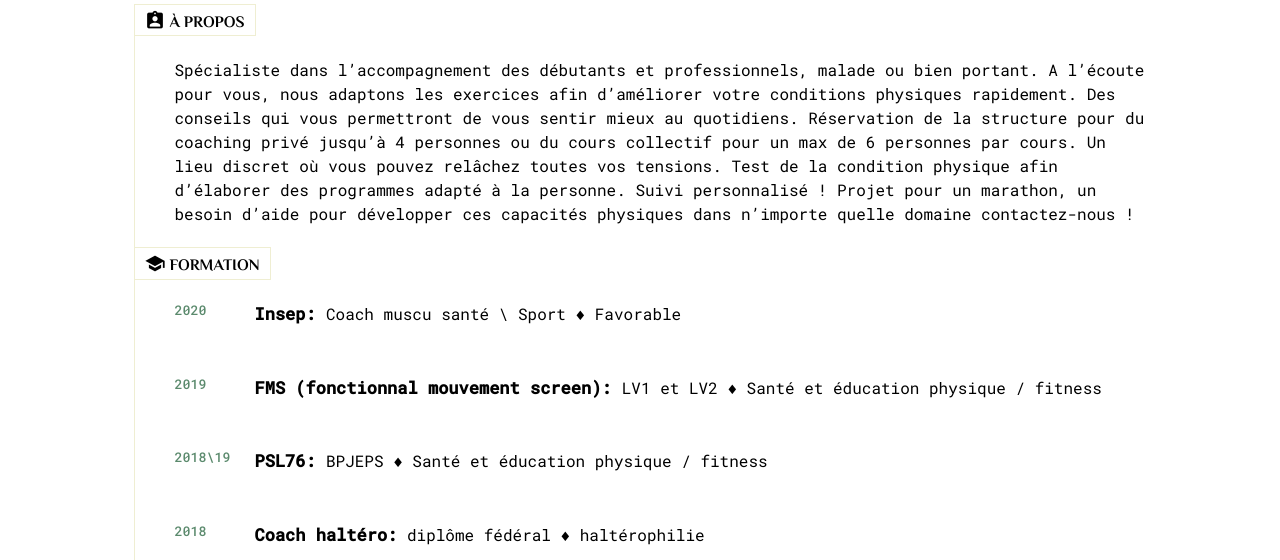
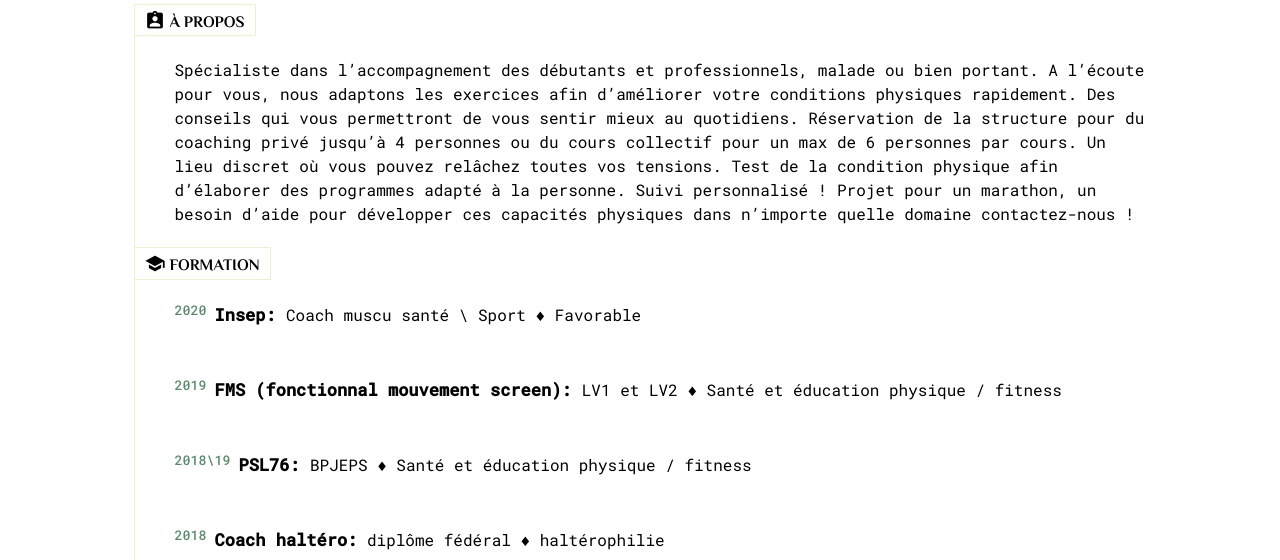
Before and after one commit to Fujitawa/sdlz, a plain HTML site: page index.html in a window 1280 px wide. Shown: the part 240-800 px from the top of the page. Drawn offline with nearby package versions, Linux system fonts and the light colour scheme.

Commit message:
Update style.css

```diff
--- a/style.css
+++ b/style.css
@@ -78,8 +78,6 @@ h5 {
 }
 
 sup {
-    margin-right: 1em;
-    position: absolute;
     color: var(--sup);
     font-weight: 500;
 }
@@ -241,9 +239,7 @@ ul.list {
     margin-top: 3em;
 }
 
- span.fo {
-    margin-left: 5em;
-}
+
 
 
 /* logo  and ava */
```
